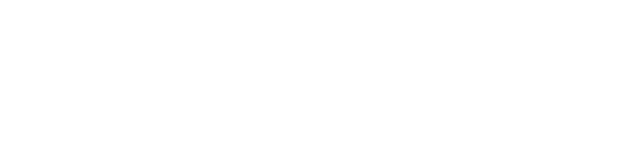
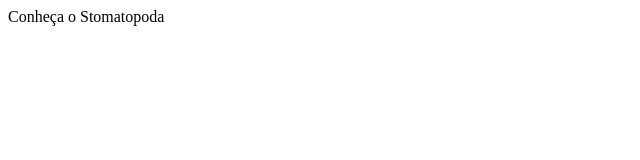
Before and after one commit to Mairton/trybe-exercises, a plain HTML site: page bloco_3/dia_4/2index.html in a window 1280 px wide. Shown: the whole page, without its empty margins (0-640 px from the left). Drawn offline with Linux system fonts and the light colour scheme.

Commit message:
Exercicio 02 - Adc cabecalho

```diff
--- a/bloco_3/dia_4/2index.html
+++ b/bloco_3/dia_4/2index.html
@@ -6,5 +6,7 @@
   </head>
   <body>
     <!--insira os elementos aqui-->
+    <!--1 - Adicione um cabeçalho na página contendo o título Soco a 80km/h: Conheça o Stomatopoda .-->
+    <header> Conheça o Stomatopoda</header>
   </body>
 </html>
```
